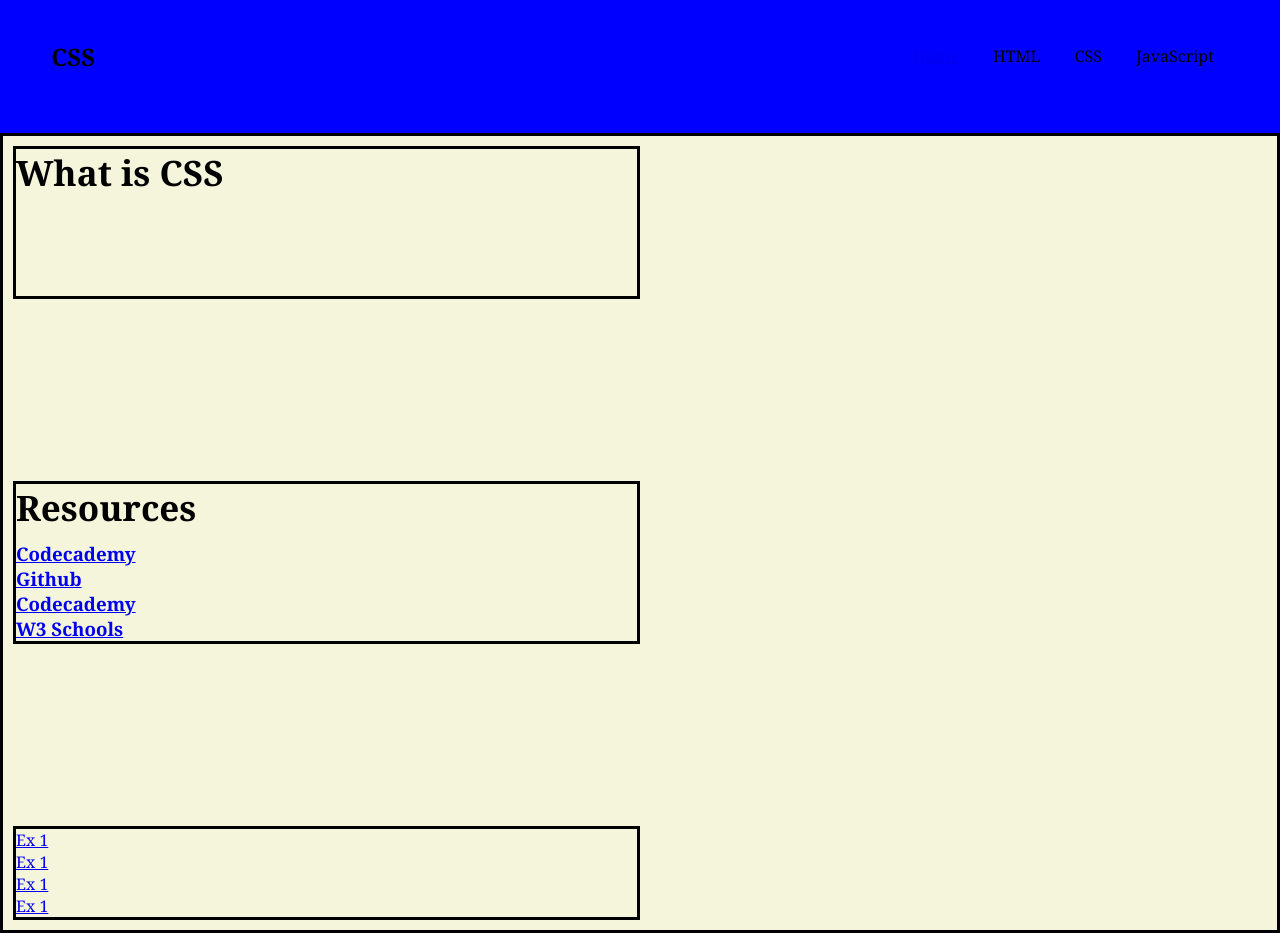
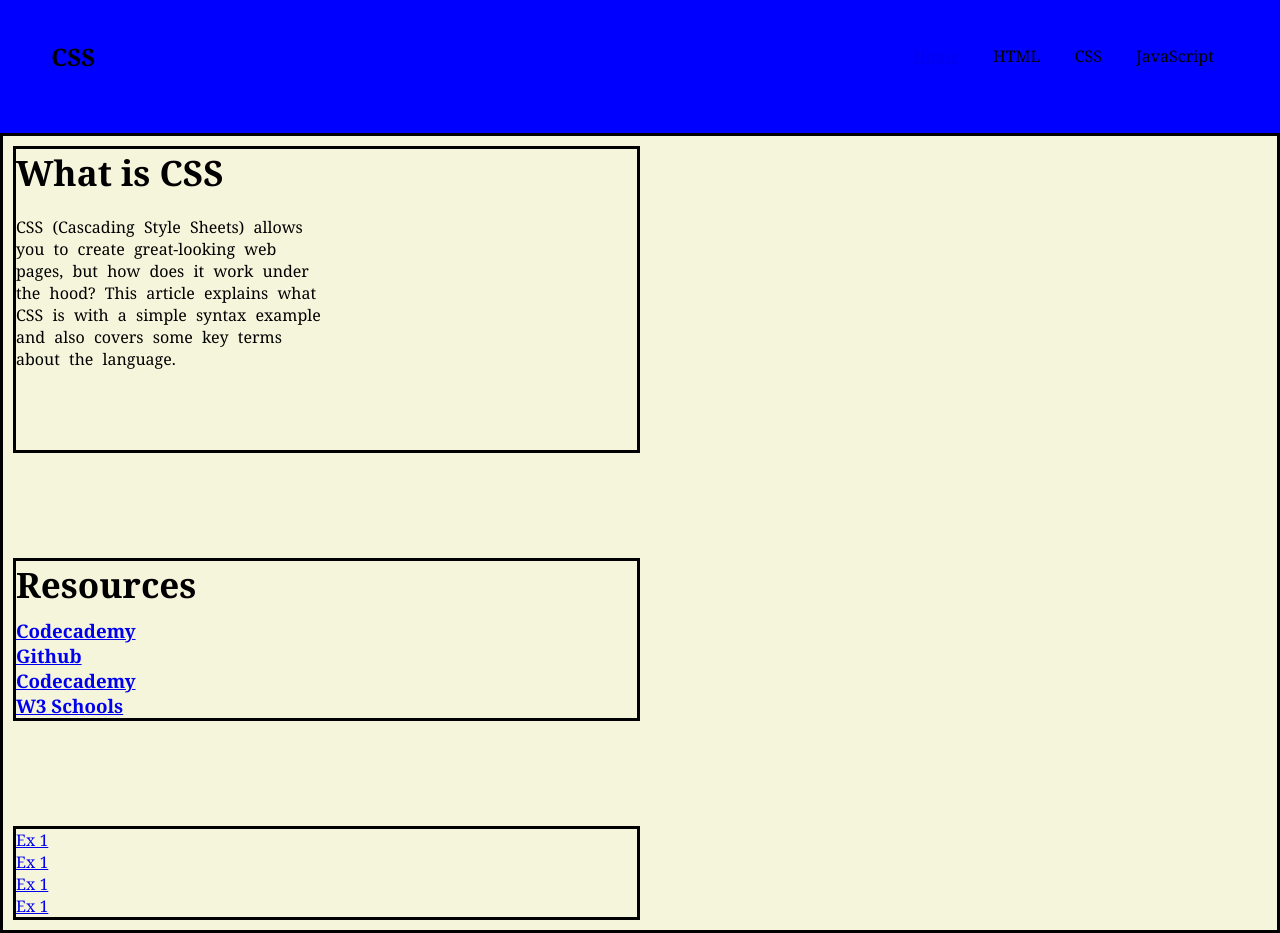
Before and after one commit to asupt/code-script-chum, a plain HTML site: page cssInfo.html in a window 1280 px wide. Drawn offline with Linux system fonts and the light colour scheme.

Commit message:
css fixes

```diff
--- a/assets/css/htmlInfo.css
+++ b/assets/css/htmlInfo.css
@@ -2,7 +2,7 @@
     padding: 0;
     margin: 0;
     font-family: Verdana, Geneva, Tahoma, sans-serif
-    box-sizing: border-box;
+    box-sizing: border-box
 }
 
 .header{
--- a/cssInfo.html
+++ b/cssInfo.html
@@ -24,7 +24,7 @@
     <section class="main">
         <div class="subject">
             <h2>What is CSS</h2>
-            <p>
+            <p>CSS (Cascading Style Sheets) allows you to create great-looking web pages, but how does it work under the hood? This article explains what CSS is with a simple syntax example and also covers some key terms about the language.
             </p>
             <p>
             </p>
```
